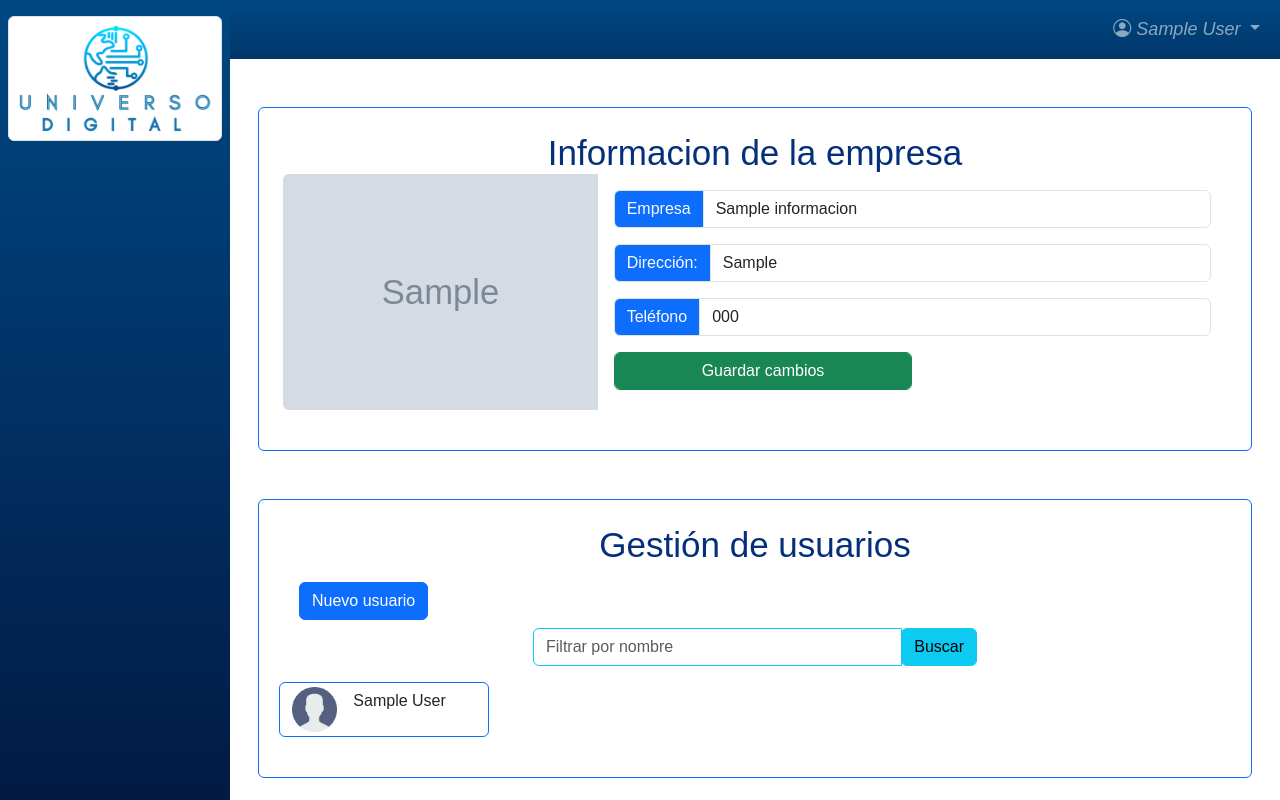
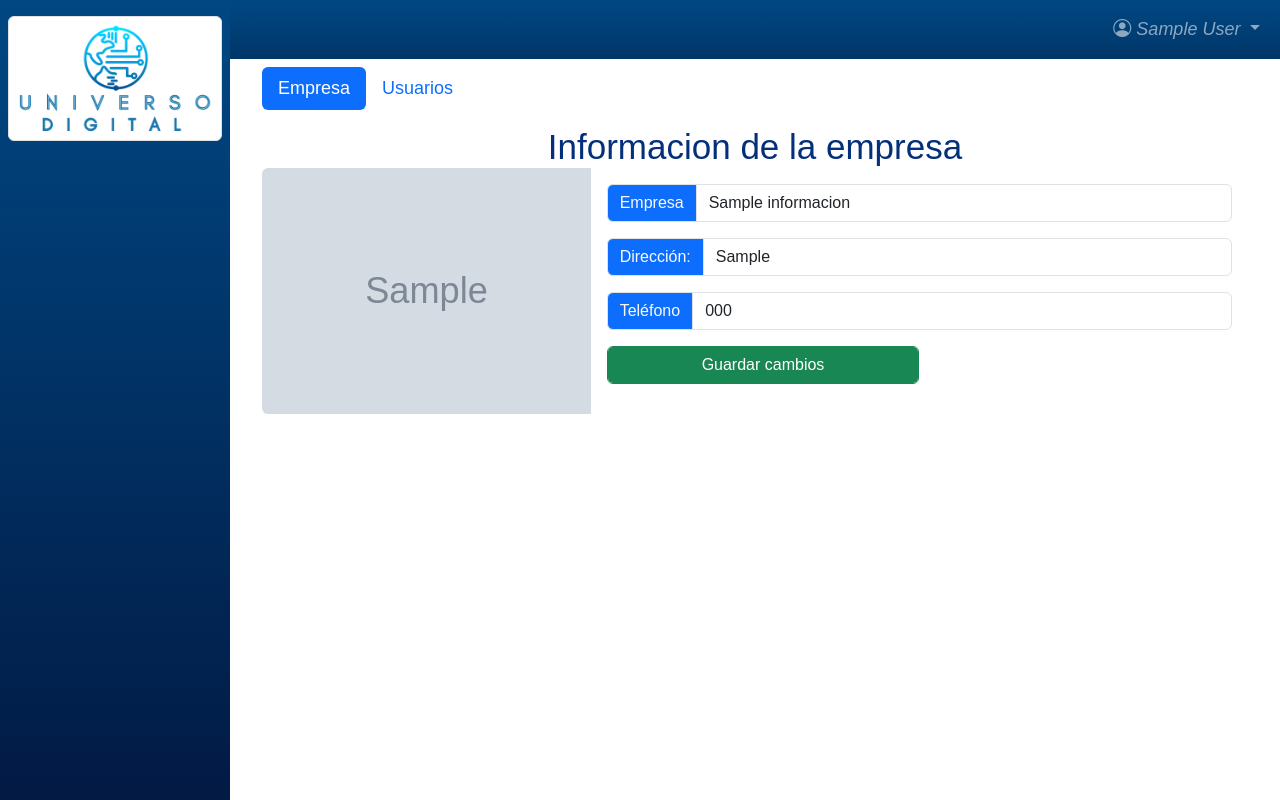
Before and after one commit to CodiceGT/UniversoDig, a Django app: page /informacion/ in a window 1280 px wide. Run offline with Django 4.2, Linux system fonts and the light colour scheme; a user stored in the database is signed in; tables that the repository leaves empty hold one stand-in row (values such as "Sample post"); grey boxes marked "Sample" are stand-in pictures.

Commit message:
Vista para creación de reportes de fallo

```diff
--- a/apps/home/forms.py
+++ b/apps/home/forms.py
@@ -35,3 +35,8 @@ class InformacionForm(forms.ModelForm):
     class Meta:
         model = Informacion
         fields = '__all__'
+
+class FormNuevoReporte(forms.ModelForm):
+    class Meta:
+        model = ReporteFallo
+        fields = ['contratacion', 'descripcion', 'tecnico_asignado']
--- a/apps/home/models.py
+++ b/apps/home/models.py
@@ -32,16 +32,20 @@ class Servicio(models.Model):
 
 
 class Contratacion(models.Model):
+    ESTADO_CHOICES = (
+        ('D', 'Al día'),
+        ('P', 'Pendiente'),
+        ('C', 'Cancelado'),
+    )
     cliente = models.ForeignKey(Cliente, on_delete=models.CASCADE)
     servicio = models.ForeignKey(Servicio, on_delete=models.CASCADE)
     direccion = models.CharField(max_length=128)
     saldo = models.DecimalField(max_digits=10, decimal_places=2, default=0)
-    estado = models.CharField(max_length=1, default='d')
-    # Estados: d=al dia, p=pendiente de pago, c=cancelado,
+    estado = models.CharField(max_length=1, choices=ESTADO_CHOICES, default='D') # Estados: d=al dia, p=pendiente de pago, c=cancelado,
     creacion = models.DateTimeField(auto_now=True)
 
-    def __str__(self) -> str:
-        return '%s %s %s %s' % (self.pk, self.creacion, self.cliente, self.servicio)
+    def __str__(self):
+        return '%s %s %s' % (self.pk, self.cliente, self.servicio)
 
 
 class Recibo(models.Model):
@@ -51,6 +55,21 @@ class Recibo(models.Model):
 
     def __str__(self):
         return '%s %s %s %s' % (self.fecha.date(), self.pk, self.contratacion.pk, self.total)
+
+
+class ReporteFallo(models.Model):
+    ESTADO_CHOICES = (
+        ('P', 'Pendiente'),
+        ('S', 'Solucionado'),
+    )
+    contratacion = models.ForeignKey(Contratacion, on_delete=models.CASCADE)
+    fecha_reporte = models.DateTimeField(auto_now_add=True)
+    descripcion = models.CharField(max_length=256)
+    estado = models.CharField(max_length=1, choices=ESTADO_CHOICES, default='P')
+    tecnico_asignado = models.ForeignKey(User, on_delete=models.SET_NULL, null=True, blank=True, related_name='reportes_asignados')
+
+    def __str__(self):
+        return f"Reporte de fallo #{self.id} - Usuario: {self.contratacion.cliente}"
 
 
 #Modelos de meses y años para control de pagos
--- a/apps/home/templates/informacion.html
+++ b/apps/home/templates/informacion.html
@@ -4,7 +4,17 @@
 {% block contenido %}
 
 <section class="container px-3" id="informacion">
-    <div class="justify-content-center border border-primary rounded p-4">
+
+    <ul class="nav nav-pills mb-3 " id="pills-tab" role="tablist">
+        <li class="nav-item" role="presentation">
+          <button class="nav-link active" id="pills-home-tab" data-bs-toggle="pill" data-bs-target="#pills-home" type="button" role="tab" aria-controls="pills-home" aria-selected="true">Empresa</button>
+        </li>
+        <li class="nav-item" role="presentation">
+          <button class="nav-link" id="pills-profile-tab" data-bs-toggle="pill" data-bs-target="#pills-profile" type="button" role="tab" aria-controls="pills-profile" aria-selected="false">Usuarios</button>
+        </li>
+      </ul>
+      <div class="tab-content " id="pills-tabContent">
+        <div class="tab-pane fade show active" id="pills-home" role="tabpanel" aria-labelledby="pills-home-tab" tabindex="0">
             <h1 class="title-container">
                 Informacion de la empresa
             </h1>
@@ -17,7 +27,7 @@
                   </div>
                   <div class="col-md-8">
                     <div class="card-body">
-                    <form action="" method="post">
+                        <form action="{% url 'home:nuevainformacion' %}" method="post">
                             {% csrf_token %}
                             <div class="input-group mb-3">
                                 <span class="input-group-text bg-primary text-light" id="basic-addon1">Empresa</span>
@@ -25,11 +35,11 @@
                             </div>
                             <div class="input-group mb-3">
                                 <span class="input-group-text bg-primary text-light" id="basic-addon2">Dirección:</span>
-                            <input type="text" value="{{ informacion.direccion }}" class="form-control" placeholder="" aria-label="direccion" aria-describedby="basic-addon2" name="nombre" required="">
+                                <input type="text" value="{{ informacion.direccion }}" class="form-control" placeholder="" aria-label="direccion" aria-describedby="basic-addon2" name="direccion" required="">
                             </div>
                             <div class="input-group mb-3">
                                 <span class="input-group-text bg-primary text-light" id="basic-addon3">Teléfono</span>
-                            <input type="text" value="{{ informacion.telefono }}" class="form-control" placeholder="" aria-label="telefono" aria-describedby="basic-addon3" name="nombre" required="">
+                                <input type="text" value="{{ informacion.telefono }}" class="form-control" placeholder="" aria-label="telefono" aria-describedby="basic-addon3" name="telefono" required="">
                             </div>
                             <button type="submit" class="btn btn-success form-control w-50">Guardar cambios</button>
                       </form>
@@ -38,10 +48,7 @@
                 </div>
               </div>
         </div>
-
-
-
-    <div class="justify-content-center mt-5 border border-primary rounded p-4">
+        <div class="tab-pane fade" id="pills-profile" role="tabpanel" aria-labelledby="pills-profile-tab" tabindex="0">
             <h1 class="title-container ">
                 Gestión de usuarios
             </h1>
@@ -90,6 +97,7 @@
                                 <select class="form-control" name="groups" id="id_groups" >
                                     <option value="1">Administrador</option>
                                     <option value="2">Cobrador</option>
+                                    <option value="3">Técnico</option>
                                 </select>
                             </div>
                             <button type="submit" class="btn btn-primary">Guardar</button>
@@ -139,6 +147,9 @@
 
             </div> <!-- Final seccion Usuarios -->
         </div>
+      </div>
+
+
 </section>
 
 {% endblock contenido %}
--- a/apps/home/templates/menu.html
+++ b/apps/home/templates/menu.html
@@ -23,7 +23,7 @@
           <img class="img-fluid img-thumbnail" src="{% static './img/logo-terminado.png' %}"  alt="">
           </div>
           <ul class="px-2">
-            {% for group in user.groups.all %}
+            {% for group in request.user.groups.all %}
                 {% if group.name == 'Administrador' %}
                 <li class="nav-item"> <a href="{% url 'home:home' %}" class="nav-link scrollto px-3 py-2 d-block"><i class="bi bi-house-door"></i> Inicio</a></li>
                 <div class="item separator"></div>
@@ -37,7 +37,7 @@
                 <div class="item separator"></div>
                 <li class="nav-item"> <a href="{% url 'home:clientes' %}" class="nav-link scrollto px-3 py-2 d-block"><i class="bi bi-person-lines-fill"></i> Clientes</a></li>
                 <div class="item separator"></div>
-                <li class="nav-item"> <a href="#" class="nav-link scrollto px-3 py-2 d-block"><i class="bi bi-clipboard-data"></i> Reportes</a></li>
+                <li class="nav-item"> <a href="{% url 'home:reportes' %}" class="nav-link scrollto px-3 py-2 d-block"><i class="bi bi-clipboard-data"></i> Reportes</a></li>
                 <div class="item separator"></div>
 
                 {% elif group.name == 'Cobrador' %}
@@ -45,19 +45,20 @@
                 <div class="item separator"></div>
                 <li class="nav-item"> <a href="{% url 'home:pagos' %}" class="nav-link scrollto px-3 py-2 d-block"><i class="bi bi-credit-card-2-back"></i> Pagos</a></li>
                 <div class="item separator"></div>
-                <li class="nav-item"> <a href="#" class="nav-link scrollto px-3 py-2 d-block"><i class="bi bi-clipboard-data"></i> Reportes</a></li>
+                <li class="nav-item"> <a href="{% url 'home:reportes' %}" class="nav-link scrollto px-3 py-2 d-block"><i class="bi bi-clipboard-data"></i> Reportes</a></li>
                 <div class="item separator"></div>
 
                 {% elif group.name == 'Tecnico' %}
                 <li class="nav-item"> <a href="{% url 'home:home' %}" class="nav-link scrollto px-3 py-2 d-block"><i class="bi bi-house-door"></i> Inicio</a></li>
                 <div class="item separator"></div>
-                <li class="nav-item"> <a href="#" class="nav-link scrollto px-3 py-2 d-block"><i class="bi bi-clipboard-data"></i> Reportes</a></li>
+                <li class="nav-item"> <a href="{% url 'home:reportes' %}" class="nav-link scrollto px-3 py-2 d-block"><i class="bi bi-clipboard-data"></i> Reportes</a></li>
                 <div class="item separator"></div>
+
 
                 {% endif %}
             {% endfor %}
           </ul>
-          {% for group in user.groups.all %}
+          {% for group in request.user.groups.all %}
                 {% if group.name == 'Administrador' %}
                 <hr class="h-color mx-2">
                 <ul class="list-unstyled px-2">
@@ -85,7 +86,7 @@
                 <ul class="navbar-nav ml-auto mb-2 mb-lg-0">
                   <li class="nav-item dropdown ml-auto">
                     <a class="nav-link dropdown-toggle" href="#" id="navbarDropdown" role="button" data-bs-toggle="dropdown" aria-expanded="false">
-                      <i class="bi bi-person-circle">  {{user.first_name}} {{ user.last_name }}</i>
+                      <i class="bi bi-person-circle">  {{request.user.first_name}} {{ request.user.last_name }}</i>
                     </a>
                     <ul class="dropdown-menu" aria-labelledby="navbarDropdown">
                       <a class="dropdown-item text-primary" href="#">{{ user.cuenta.tipo | upper }}</a>
@@ -99,7 +100,7 @@
           </nav>
 
 
-        <div class="container pt-5">
+        <div class="container pt-2 px-3">
 
         <!-- Contenedor de alertas Toast -->
         <div class="toast-container position-fixed bottom-0 end-0 p-3">
--- a/apps/home/urls.py
+++ b/apps/home/urls.py
@@ -63,6 +63,7 @@ urlpatterns = [
     path('informacion/borrar/<int:pk>', BorrarInformacionView, name='borrarinformacion'),
     path('informacion/editar/<int:pk>', ModificarInformacionView.as_view(), name='modificarinformacion'),
 
+    path('fallos/', reporte_fallo, name='reportes'),
 
     path('reporte', ReporteExcel.as_view(), name='reporteClientes'),
     path('reporte/contratacion', ReporteContrataciones.as_view(), name='reporteContratacion'),
--- a/apps/home/views.py
+++ b/apps/home/views.py
@@ -241,6 +241,29 @@ class ModificarInformacionView(UpdateView):
     fields = ['nombre', 'direccion', 'telefono']
     success_url = reverse_lazy('home:informacion')
 
+
+#Reportes de fallos
+def reporte_fallo(request):
+    reporte_fallo = ReporteFallo.objects.all()
+
+    if request.method == 'POST':
+        form = FormNuevoReporte(request.POST)
+        if form.is_valid():
+            reporte = form.save(commit=False)
+            reporte.usuario = request.user
+            reporte.save()
+            messages.success(request, 'Se ha creado el reporte de fallo correctamente.')
+            return redirect('home:reportes')  # Redirige a la vista deseada después de crear el reporte
+        else:
+            messages.error(request, 'Ha ocurrido un error al crear el reporte de fallo.')
+    else:
+        form = FormNuevoReporte
+
+    return render(request, 'reporte_fallo.html', {'reportes': reporte_fallo, 'form':form})
+
+
+
+
 #Vista para imprimir PDF de factura
 class ReciboPDFView(View):
     def get(self, request, *args, **kwargs):
```
Also changed, not shown: apps/home/templates/index.html (+4 -4 lines), apps/home/templates/reporte_fallo.html (added, +21 -0 lines), apps/home/migrations/0006_alter_contratacion_estado_reportefallo.py (added). Lines whose indentation alone changed are shown as unchanged.
